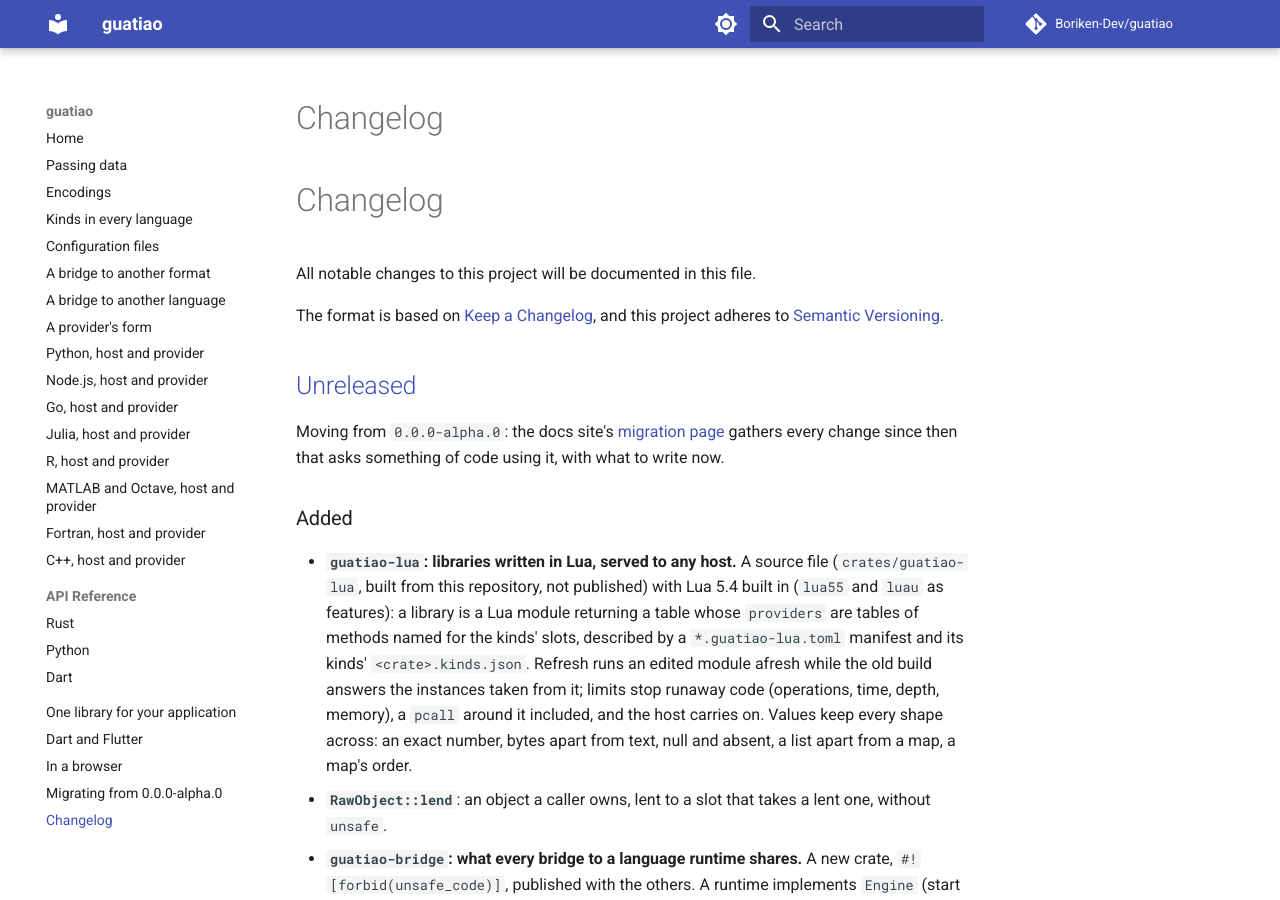
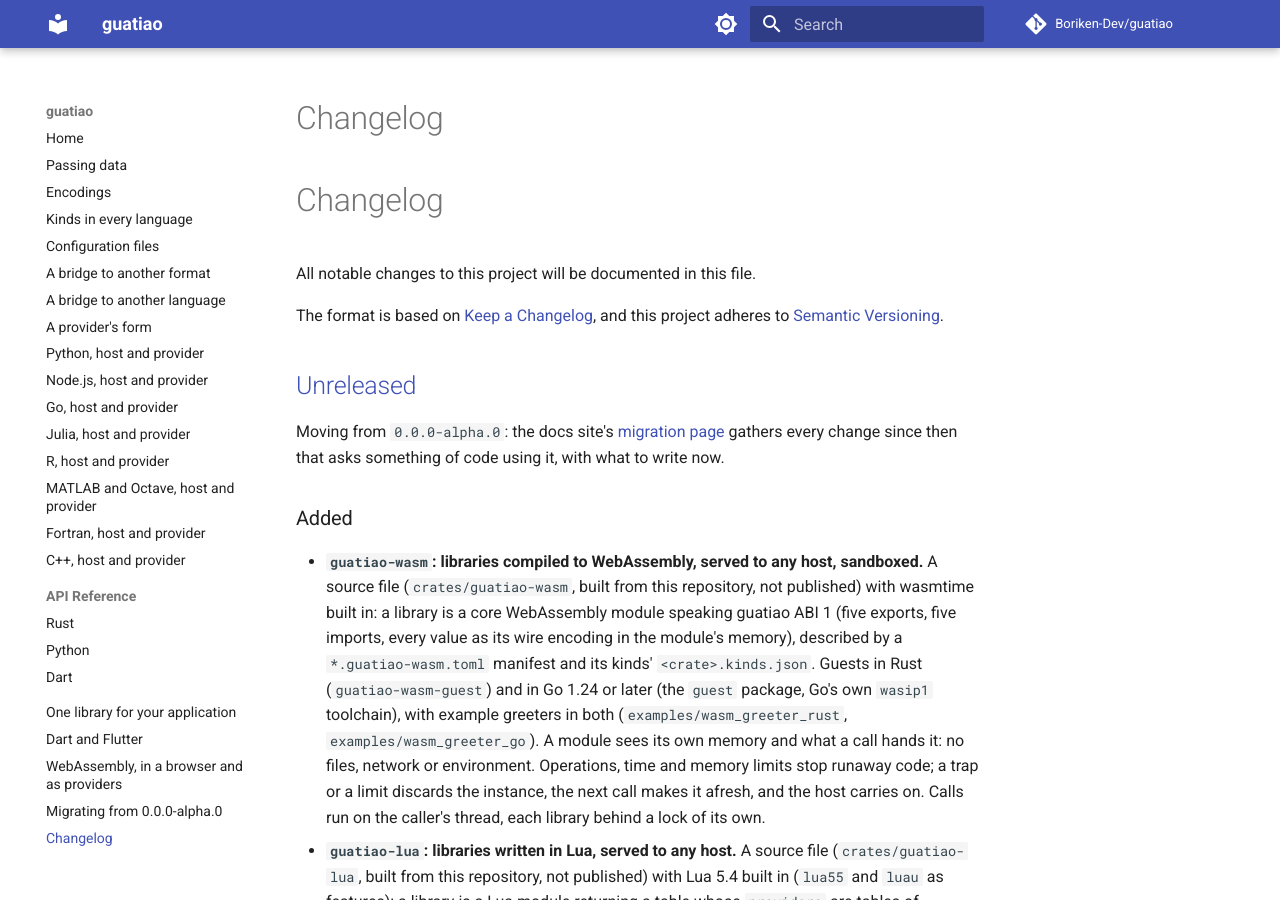
Before and after one commit to Boriken-Dev/guatiao, an MkDocs documentation site: the page built from docs/changelog.md, in a window 1280 px wide and 900 px high. Built offline with MkDocs 1.6.1 and Material for MkDocs 9.7.7, drawn with Linux system fonts in a browser that asks for light colours; comment, search, counter and statistics services are not loaded.

Commit message:
docs: guatiao-wasm in the changelog, layout, commands, docs site and workspace exclude

```diff
--- a/CHANGELOG.md
+++ b/CHANGELOG.md
@@ -14,6 +14,20 @@ write now.
 
 ### Added
 
+- **`guatiao-wasm`: libraries compiled to WebAssembly, served to any host,
+  sandboxed.** A source file (`crates/guatiao-wasm`, built from this
+  repository, not published) with wasmtime built in: a library is a core
+  WebAssembly module speaking guatiao ABI 1 (five exports, five imports,
+  every value as its wire encoding in the module's memory), described by a
+  `*.guatiao-wasm.toml` manifest and its kinds' `<crate>.kinds.json`.
+  Guests in Rust (`guatiao-wasm-guest`) and in Go 1.24 or later (the
+  `guest` package, Go's own `wasip1` toolchain), with example greeters in
+  both (`examples/wasm_greeter_rust`, `examples/wasm_greeter_go`). A module
+  sees its own memory and what a call hands it: no files, network or
+  environment. Operations, time and memory limits stop runaway code; a trap
+  or a limit discards the instance, the next call makes it afresh, and the
+  host carries on. Calls run on the caller's thread, each library behind a
+  lock of its own.
 - **`guatiao-lua`: libraries written in Lua, served to any host.** A
   source file (`crates/guatiao-lua`, built from this repository, not
   published) with Lua 5.4 built in (`lua55` and `luau` as features): a
--- a/mkdocs.yml
+++ b/mkdocs.yml
@@ -52,7 +52,7 @@ nav:
       - Dart: api/dart.md
   - One library for your application: app-library.md
   - Dart and Flutter: flutter.md
-  - In a browser: wasm.md
+  - WebAssembly, in a browser and as providers: wasm.md
   - Migrating from 0.0.0-alpha.0: migrating.md
   - Changelog: changelog.md
 
```
Also changed, not shown: AGENTS.md (+12 -0 lines), Cargo.toml (+6 -1 lines), docs/language-bridges.md (+5 -3 lines), 1 other file.
